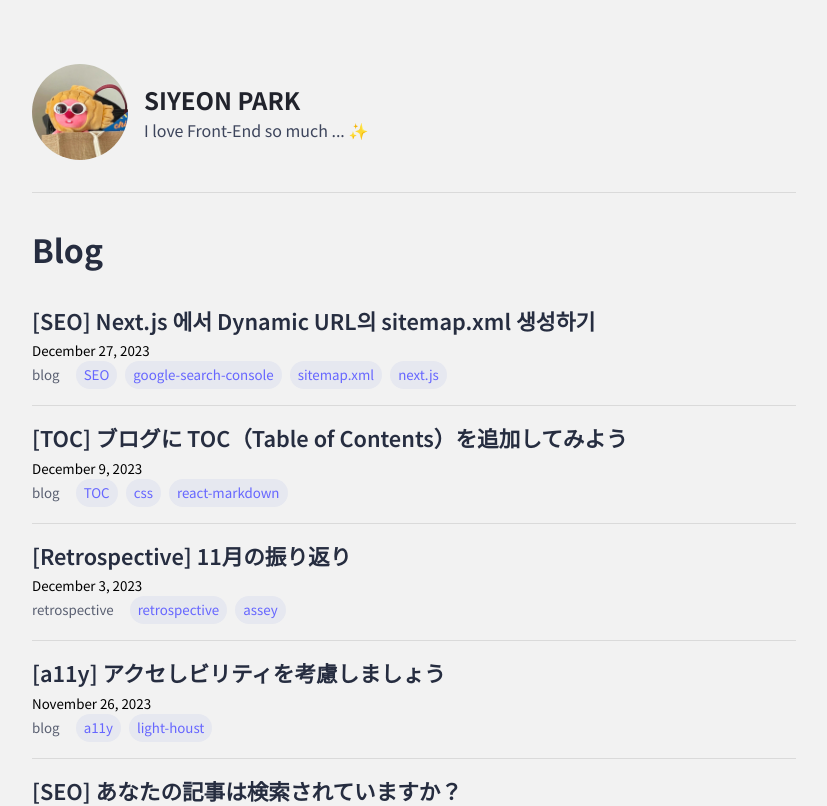
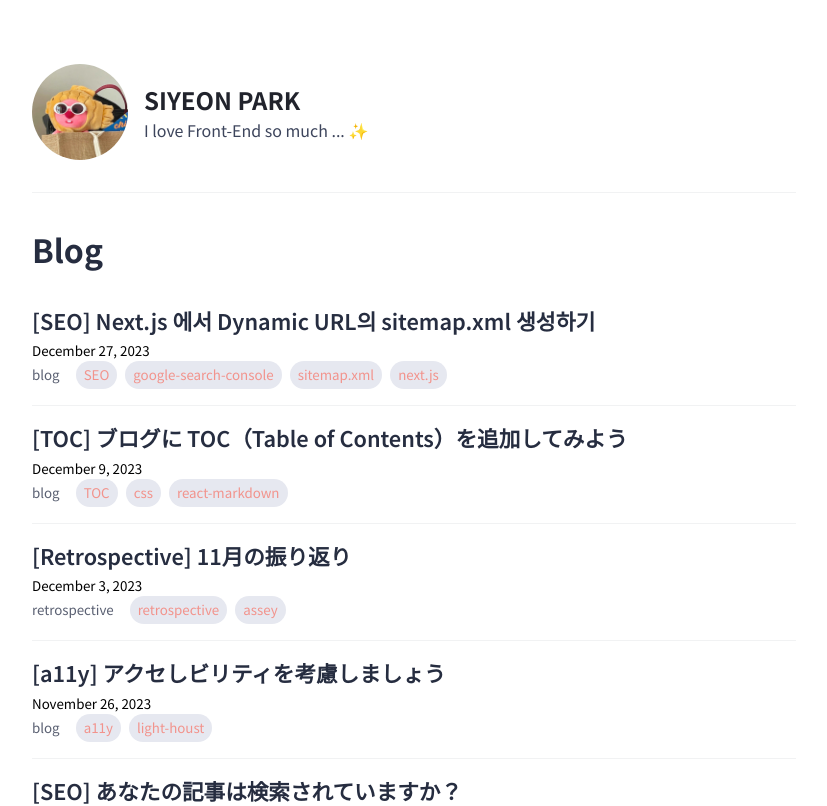
Before and after one commit to next-shiyon/devlog, a Next.js app: page / in a window 1280 px wide. Shown: the top 806 px of the page, without its empty margins (226-1053 px from the left). Built offline with nearby package versions, Linux system fonts and the light colour scheme.

Commit message:
💄 update design token

```diff
--- a/styles/common-properties.css
+++ b/styles/common-properties.css
@@ -1,23 +1,15 @@
 :root {
   /* Color */
   --color-text: hsl(222deg 22% 5% / 1);
-  --color-background: hsl(0deg 0% 95% / 1);
+  --color-background: hsl(0deg 0% 100% / 1);
   --color-blurred-background: hsl(0deg 0% 95% / 0.75);
-  --color-action: hsl(240deg 95% 62% / 1);
-  --color-primary: hsl(240deg 95% 62% / 1);
-  --color-primary-light: hsl(240deg 100% 70% / 1);
-  --color-secondary: hsl(333deg 100% 45% / 1);
-  --color-tertiary: hsl(255deg 85% 30% / 1);
-  --color-decorative: hsl(200deg 75% 65% / 1);
-  --color-info: hsl(245deg 100% 60% / 1);
-  --color-info-background: hsl(215deg 100% 40% / 0.1);
-  --color-error: hsl(340deg 95% 39% / 1);
-  --color-error-light: hsl(343deg 92% 50% / 1);
-  --color-error-background: hsl(340deg 95% 43% / 0.1);
-  --color-success: hsl(145deg 100% 27% / 1);
-  --color-success-background: hsl(145deg 100% 40% / 0.1);
-  --color-warning: hsl(37deg 100% 50% / 1);
-  --color-warning-background: hsl(52deg 100% 50% / 0.25);
+  --color-white: hsl(0deg 0% 100% / 1);
+  --color-action: hsl(4deg 79% 63%/ 1);
+  --color-primary: hsl(4deg 79% 55% /1);
+  --color-primary-light: hsl(4deg 80% 75%/ 1);
+  --color-secondary: hsl(203deg 91% 34% / 1);
+  --color-tertiary: hsl(255deg, 85%, 30%);
+
   --color-gray-50: hsl(225deg 40% 96% / 1);
   --color-gray-100: hsl(225deg 25% 92% / 1);
   --color-gray-200: hsl(225deg 16% 86% / 1);
@@ -29,30 +21,20 @@
   --color-gray-800: hsl(225deg 20% 30% / 1);
   --color-gray-900: hsl(225deg 25% 20% / 1);
   --color-gray-1000: hsl(225deg 15% 15% / 1);
-  --color-syntax-bg: hsl(225deg 15% 92% / 1);
-  --color-syntax-highlight: hsl(225deg 25% 93% / 1);
-  --color-syntax-txt: hsl(0deg 0% 16% / 1);
-  --color-syntax-comment: hsl(225deg 15% 42% / 1);
-  --color-syntax-prop: hsl(327deg 100% 43% / 1);
-  --color-syntax-bool: hsl(302deg 100% 37% / 1);
-  --color-syntax-val: hsl(200deg 15% 40% / 1);
-  --color-syntax-str: hsl(259deg 100% 56% / 1);
-  --color-syntax-name: hsl(280deg 100% 50% / 1);
-  --color-syntax-del: hsl(0deg 100% 67% / 1);
-  --color-syntax-regex: hsl(255deg 100% 42% / 1);
-  --color-syntax-fn: hsl(231deg 99% 62% / 1);
-  --color-code-background-color: hsl(217deg 10% 90% / 1);
-  --color-kbd-background-color: hsl(225deg 25% 92% / 1);
-  --color-kbd-border-color: hsl(225deg 8% 80% / 1);
-  --tooltip-shadow: none;
-  --kbd-background-color: var(--color-gray-200);
-  --kbd-border-color: var(--color-gray-300);
-  --selection-text-color: black;
-  --selection-background-color: hsl(50deg 100% 78%);
+
+  --page-border-color: hsl(210deg 10% 50% / 0.1);
+  --page-border: 1px solid var(--page-border-color);
+  --border-color: hsl(210deg 15% 6% / 0.1);
+  --footer-border: 1px solid var(--border-color);
+  --header-border: 1px solid var(--border-color);
   transition: var(--color-mode-transition);
-  --page-border-color: hsl(210deg 15% 6% / 0.1);
-  --page-border: 1px solid var(--page-border-color);
   background: var(--color-background);
+
+  /* Font weight */
+  --font-weight-light: 300;
+  --font-weight-regular: 400;
+  --font-weight-medium: 500;
+  --font-weight-bold: 700;
 
   /* Radius */
   --border-radius-sm: 4px;
```
